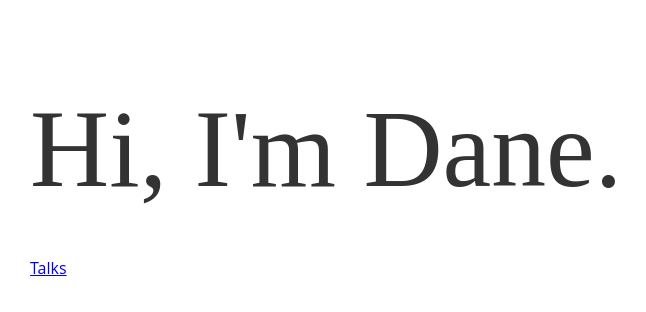
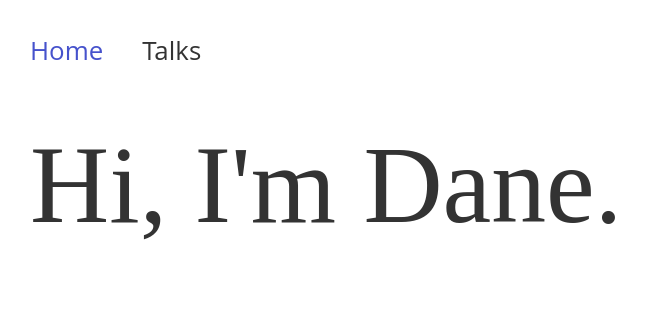
Before and after one commit to daneah/dane.engineering, a Vue app: page / in a window 1280 px wide. Shown: the top 312 px of the page, without its empty margins (54-700 px from the left). Built offline with nearby package versions, Linux system fonts and the light colour scheme; a web font is replaced by a local one.

Commit message:
Add navigation (#12)
* Add navigation

* Color active link

```diff
--- a/src/App.vue
+++ b/src/App.vue
@@ -1,5 +1,7 @@
 <template>
     <div id="app">
+        <BaseNav :links="navLinks" />
+
         <transition name="fade">
             <router-view />
         </transition>
@@ -7,8 +9,13 @@
 </template>
 
 <script>
+import BaseNav from '@/components/BaseNav';
+
 export default {
   name: 'App',
+  components: {
+    BaseNav
+  },
   metaInfo () {
     return {
       title: 'GIVE ME A TITLE',
@@ -26,6 +33,14 @@ export default {
         }
       ]
     }
+  },
+  data () {
+    return {
+      navLinks: [
+        { to: 'home', text: 'Home' },
+        { to: 'talks', text: 'Talks' },
+      ]
+    }
   }
 }
 </script>
@@ -40,7 +55,7 @@ body {
 }
 
 main {
-    padding: var(--space-xxl);
+    margin: var(--space-xl) var(--space-xxl);
 }
 
 .fade-enter-active {
--- /dev/null
+++ b/src/components/BaseNav.vue
@@ -0,0 +1,62 @@
+<template>
+    <nav>
+        <ul>
+            <router-link
+                v-for="link in links"
+                :key="link.to"
+                tag="li"
+                :to="{ name: link.to }"
+            >
+                <a>{{ link.text }}</a>
+            </router-link>
+        </ul>
+    </nav>
+</template>
+
+<script>
+export default {
+  name: 'BaseNav',
+  props: {
+    links: {
+      type: Array,
+      required: true
+    }
+  }
+}
+</script>
+
+<style scoped lang="scss">
+@import '@/main.scss';
+
+nav {
+    margin: 0 var(--space-xxl);
+
+    ul {
+        list-style: none;
+
+        li {
+            display: inline-block;
+
+            a {
+                display: block;
+                padding: var(--space-md) var(--space-sm) 0 var(--space-sm);
+                text-decoration: none;
+                font-size: var(--text-lg);
+                color: var(--text-color);
+
+                &:hover {
+                    text-decoration: underline;
+                }
+            }
+
+            &:first-child a {
+                padding-left: 0;
+            }
+
+            &.router-link-exact-active a {
+                color: #4652cc;
+            }
+        }
+    }
+}
+</style>
--- a/src/views/Home.vue
+++ b/src/views/Home.vue
@@ -3,7 +3,6 @@
         <BaseHeading>
             Hi, I'm Dane.
         </BaseHeading>
-        <router-link to="talks">Talks</router-link>
     </main>
 </template>
 
--- a/src/views/Talks.vue
+++ b/src/views/Talks.vue
@@ -5,8 +5,8 @@
         </BaseHeading>
         <ul class="talk-list">
             <li>
-                <BaseHeading level="2">Serverless Django with Zappa</BaseHeading>
-                <BaseHeading level="3">DjangoCon US 2018</BaseHeading>
+                <BaseHeading :level="2">Serverless Django with Zappa</BaseHeading>
+                <BaseHeading :level="3">DjangoCon US 2018</BaseHeading>
                 <div class="talk-instance__visuals">
                     <ResponsiveImage
                         :src="require('@/assets/djangocon.png')"
```
